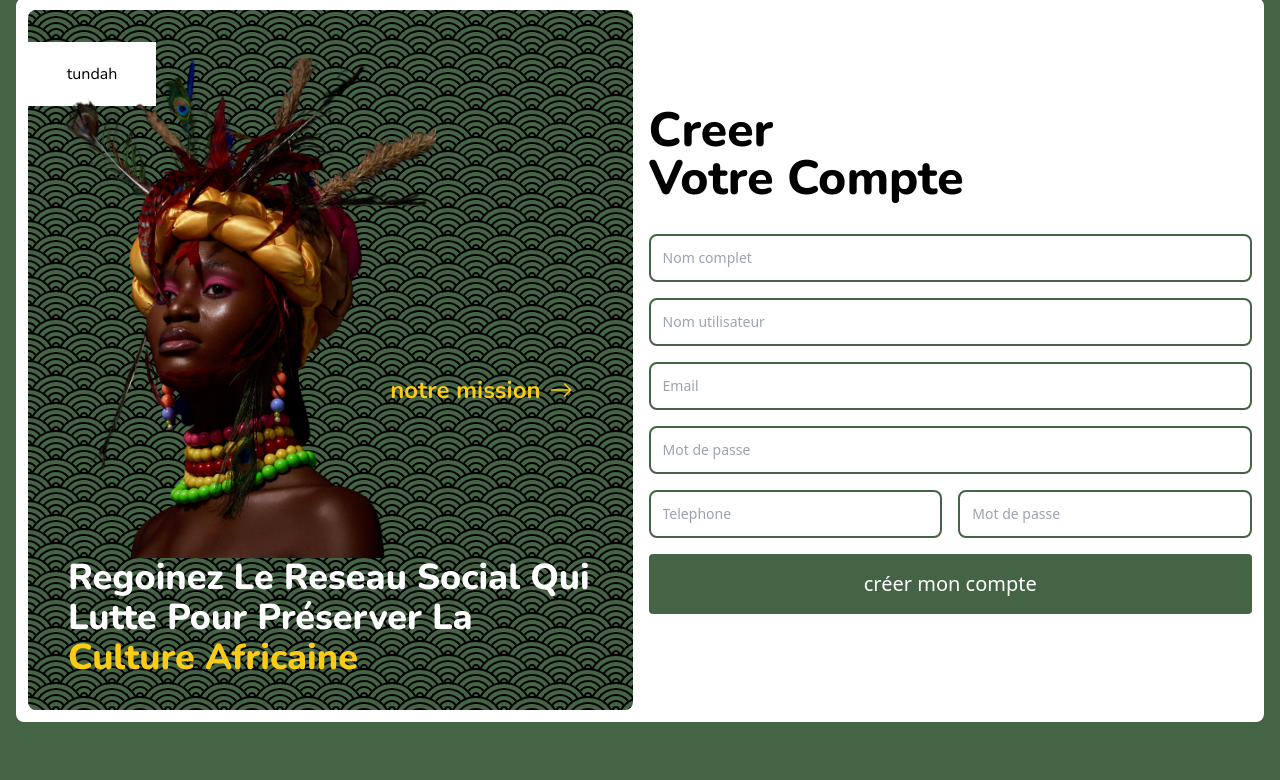
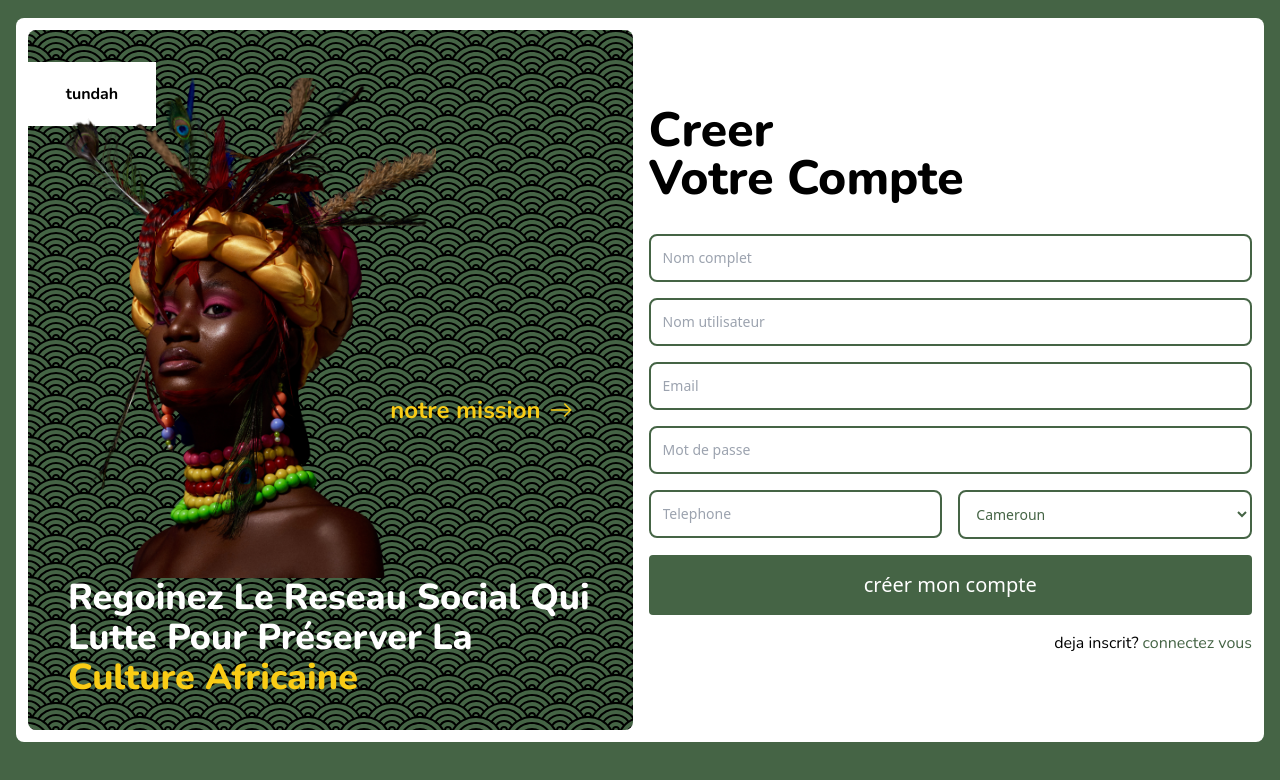
Before and after one commit to dilane3/tundah-app, a React (Create React App) app in the folder client/: page /signup in a window 1280 px wide. Shown: the top 780 px of the page. Built offline with nearby package versions, Linux system fonts and the light colour scheme.

Commit message:
Liason du composant a propos

```diff
--- a/client/src/Routes.jsx
+++ b/client/src/Routes.jsx
@@ -9,6 +9,7 @@ import Notifications from './pages/notifications/Notifications'
 import Messages from './pages/messages/Messages'
 import Profile from './pages/profile/Profile'
 import SpecificPost from './pages/specificPost/SpecificPost'
+import About from './pages/about/About'
 import Error404 from './pages/error404/Error404'
 
 const Routes = () => {
@@ -22,6 +23,7 @@ const Routes = () => {
       <Route  path="/notifications" component={Notifications} />
       <Route  path="/messages" component={Messages} />
       <Route exact path="/leDoyen" component={Profile} />
+      <Route  path="/about" component={About} />
       <Route  path="/leDoyen/status/123" component={SpecificPost} />
       <Route  component={Error404} />
     </Switch>
--- a/client/src/components/elements/input/Input.jsx
+++ b/client/src/components/elements/input/Input.jsx
@@ -5,9 +5,11 @@ const Input = (props) => {
 	const {
 		type,
 		name,
+		value,
 		id,
 		placeholder,
-		classe
+		classe,
+		handleChange
 	} = props
 
 	return(
@@ -15,7 +17,9 @@ const Input = (props) => {
 			type={type}
 			name={name}
 			id={id}
+			value={value}
 			placeholder={placeholder}
+			onChange={handleChange}
 			className={`${classe} w-full py-2 px-3 lg:py-3  text-primary text-sx md:text-sm rounded md:rounded-lg border-2 border-primary focus:outline-none`}
 			/>
 	)
--- a/client/src/components/marketing/pageSections/signup/SignupBlock.jsx
+++ b/client/src/components/marketing/pageSections/signup/SignupBlock.jsx
@@ -1,14 +1,49 @@
-import React from 'react'
-import Container from '../../../utils/Container'
-import authSvg from '../../../../medias/svg/auth-svg.svg'
-import signupImg from '../../../../medias/img/signup-img.png'
-import Input from '../../../elements/input/Input'
-import H1 from '../../../elements/titles/H1'
-import H2 from '../../../elements/titles/H2'
+import React, { useState } from 'react'
 import { Link } from 'react-router-dom'
 import { BsArrowRight } from "react-icons/bs";
 
-const SignupBlock = ({ children }) => {
+import authSvg from '../../../../medias/svg/auth-svg.svg'
+import signupImg from '../../../../medias/img/signup-img.png'
+
+import Container from '../../../utils/Container'
+import Input from '../../../elements/input/Input'
+import Paragraphe from '../../../elements/p/Paragraphe'
+import H1 from '../../../elements/titles/H1'
+import H2 from '../../../elements/titles/H2'
+
+const SignupBlock = (props) => {
+
+	const initialSignupData = {
+		fullName: "",
+		userName:  "",
+		email:  "",
+		password:  "",
+		tel:  "",
+		contry: ""
+	}
+
+	// state variables
+	const [signupData, setUserData] = useState(initialSignupData)
+	const [error, setError] = useState("")
+
+	//handler definition
+	const handleChange = (event) => {
+		setUserData({...signupData, [event.target.id]:[event.target.value]})
+	}
+
+	const handleSubmit = (event) => {
+		/*todo*/
+	}
+
+	const {
+		fullName,
+		userName,
+		email,
+		password,
+		tel,
+		contry
+	} = signupData
+
 
 	return(
 		<div className="signup-block px-3 md:px-4 bg-primary w-full h-screen">
@@ -16,23 +51,27 @@ const SignupBlock = ({ children }) => {
 				<div className="lg:hidden flex flex-col space-y-4">
 						<Link
 								to=""
-								className="bg-white w-32 p-5 text-black flex justify-center items-center"
+								className="bg-white w-32 p-5 text-black flex justify-center font-semibold items-center"
 								>
 								<span>tundah</span>
 						</Link>
 						<H2 className="">
 								Regoinez le reseau social qui lutte pour préserver la <span className="text-yellow-400">culture africaine</span>
 						</H2>
+
+						<p className=" flex space-x-2 justify-center items-center inline-block text-sm md:text-bases lg:text-xl font-bold text-yellow-400">
+							<span>notre mission </span>
+							<BsArrowRight className="font-extrabold" />
+						</p>
 				</div>
 
-				<div className="center-signup  p-3 flex  items-center w-full lg:space-x-4 bg-white rounded-lg mt-40 sm:mt-10 md:mt-0">
+				<div className="center-signup  p-3 flex  items-center w-full lg:space-x-4 bg-white rounded-lg mt-5">
 					<div className="relative hidden lg:block bg-repeat w-1/2 bg-primary rounded-lg text-white font-primary py-8 px-10" style={{backgroundImage: `url(${authSvg})`}}>
-						<Link
-							to=""
+						<div
 							className="absolute z-1 left-0 bg-white w-32 p-5 text-black flex justify-center items-center"
 							>
-							<span>tundah</span>
-						</Link>
+							<span className="font-bold">tundah</span>
+						</div>
 
 						<div>
 							<div className="flex items-center">
@@ -45,10 +84,13 @@ const SignupBlock = ({ children }) => {
 									to=""
 									className="ours-mission absolute z-20"
 									>
-									<p className=" flex space-x-2 items-center justify-center inline-block right-5 top-82 text-2xl font-bold text-yellow-400">
+									<Link
+										to="/about"
+										className=" flex space-x-2 items-center justify-center inline-block right-5 top-82 text-2xl font-bold text-yellow-400"
+										>
 										<span>notre mission </span>
 										<BsArrowRight className="font-extrabold" />
-									</p>
+									</Link>
 								</Link>
 							</div>
 							<H2 className="">
@@ -67,9 +109,11 @@ const SignupBlock = ({ children }) => {
 
 								<Input
 								type="text"
-								name="name"
-								id="name"
+								name="fullName"
+								id="fullName"
+								value={fullName}
 								placeholder="Nom complet"
+								handleChange={handleChange}
 								classe=""
 								/>
 							</div>
@@ -79,7 +123,9 @@ const SignupBlock = ({ children }) => {
 								type="text"
 								name="userName"
 								id="userName"
+								value={userName}
 								placeholder="Nom utilisateur"
+								handleChange={handleChange}
 								classe="block"
 								/>
 							</div>
@@ -89,7 +135,9 @@ const SignupBlock = ({ children }) => {
 								type="email"
 								name="email"
 								id="email"
+								value={email}
 								placeholder="Email"
+								handleChange={handleChange}
 								classe="block"
 								/>
 							</div>
@@ -98,7 +146,9 @@ const SignupBlock = ({ children }) => {
 								type="password"
 								name="Mot de passe"
 								id="password"
+								value={password}
 								placeholder="Mot de passe"
+								handleChange={handleChange}
 								classe="block"
 								/>
 							</div>
@@ -109,16 +159,19 @@ const SignupBlock = ({ children }) => {
 									type="tel"
 									name="tel"
 									id="tel"
+									value={tel}
 									placeholder="Telephone"
+									handleChange={handleChange}
 									/>
 								</div>
 								<div className="w-full">
-									<Input
-									type="password"
-									name="Mot de passe"
-									id="password"
-									placeholder="Mot de passe"
-									/>
+									<select name="pets" id="pet-select" className="w-full py-2 px-3 lg:py-3 bg-white  text-primary text-sx md:text-sm rounded md:rounded-lg border-2 border-primary focus:outline-none">
+									    <option value="dog">Cameroun</option>
+									    <option value="cat">Gabon</option>
+									    <option value="hamster">Nigeria</option>
+									    <option value="parrot">Cote d'ivoire</option>
+									</select>
+
 								</div>
 							</div>
 
@@ -128,6 +181,10 @@ const SignupBlock = ({ children }) => {
 								>
 								créer mon compte
 							</Link>
+
+							<Paragraphe classe="flex justify-end">
+								deja inscrit? <Link to="/signin" className="text-primary inline-block ml-1">connectez vous</Link>
+							</Paragraphe>
 						</div>
 					</from>
 				</div>
--- a/client/src/css/app.css
+++ b/client/src/css/app.css
@@ -12,12 +12,7 @@ body{
 	pointer-events: none
 }
 
-.center-signup{
-	position: absolute;
-	top: 45%;
-	left: 50%;
-	transform: translate(-50%, -50%);
-}
+
 
 .ours-mission{
 	position: absolute;
@@ -33,4 +28,15 @@ body{
 		margin-top: 60px !important;
 
 	}
+
+
 }
+
+@media screen and (min-width: 1027px ){
+	.center-signup{
+		position: absolute;
+		top: 45%;
+		left: 50%;
+		transform: translate(-50%, -50%);
+	}
+}
--- /dev/null
+++ b/client/src/pages/about/About.jsx
@@ -0,0 +1,18 @@
+import React from 'react'
+import Body from './body/BodyAbout'
+import Seo from '../../components/utils/seo/Seo'
+
+
+const About = () => {
+	return(
+		<div className="">
+			<Seo
+				title="a propos | tundah"
+				description="tundah est un réseau social qui met en avant la culture africaine pour la transmettre à la génération futur"
+			/>
+			<Body />
+		</div>
+	)
+}
+
+export default About
--- /dev/null
+++ b/client/src/pages/about/body/BodyAbout.jsx
@@ -0,0 +1,13 @@
+import React from 'react'
+
+const BodyAbout = () => {
+
+
+	return(
+		<>
+		 	a propos de nous{/* delete this line and you can import and add other page sections here */}
+		</>
+	)
+}
+
+export default BodyAbout
```
